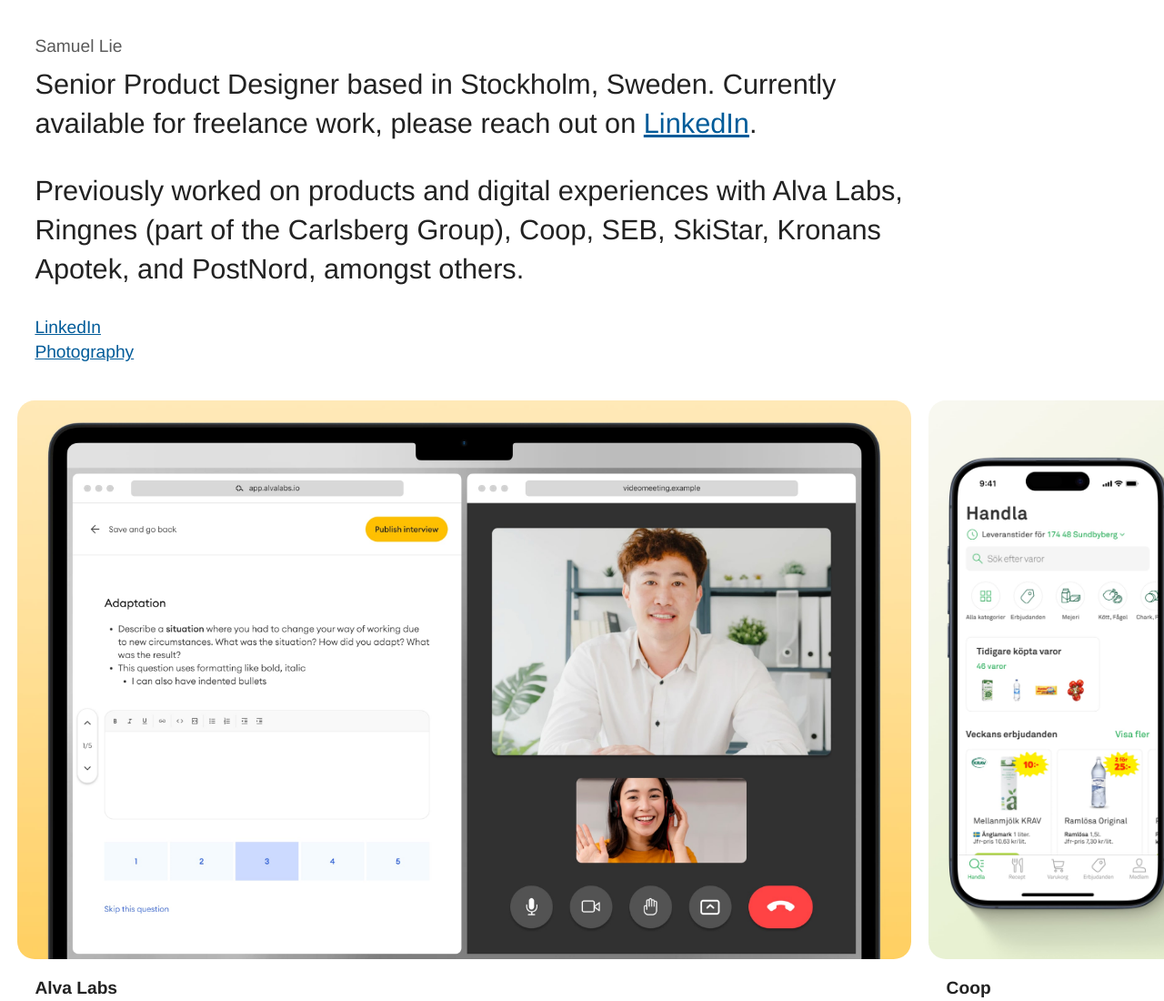
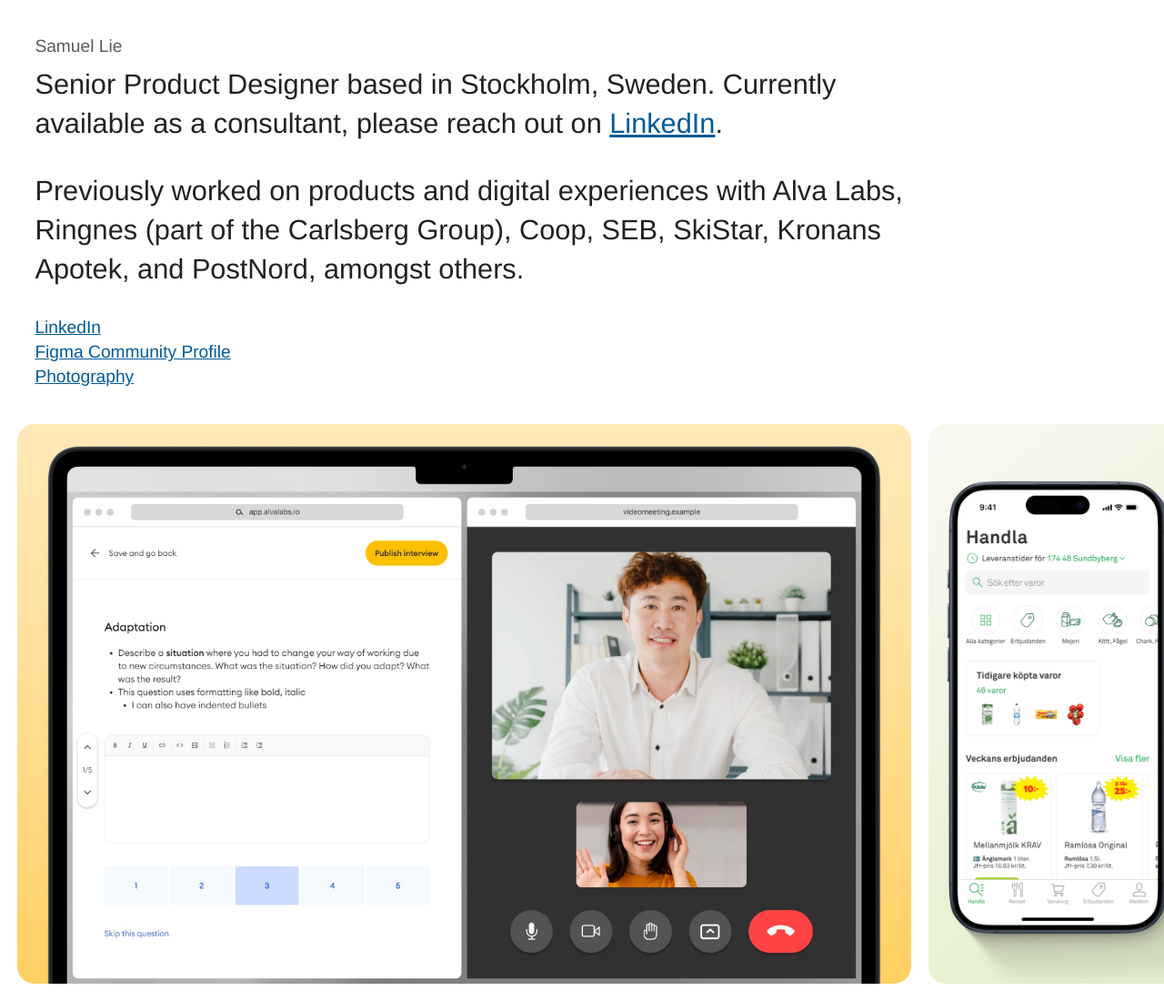
Before and after one commit to frystpingvin/website-2023, a plain HTML site: page index.html in a window 1280 px wide. Shown: the top 1100 px of the page at 91% size. Drawn offline with Linux system fonts and the light colour scheme.

Commit message:
Update index.html

```diff
--- a/index.html
+++ b/index.html
@@ -22,10 +22,11 @@
 
   <div class="about">
     <h1 class="name">Samuel Lie</h1>
-    <p class="description">Senior Product Designer based in Stockholm, Sweden. Currently available for freelance work, please reach out on <a href="https://www.linkedin.com/in/samueleriklie">LinkedIn</a>.</p>
+    <p class="description">Senior Product Designer based in Stockholm, Sweden. Currently available as a consultant, please reach out on <a href="https://www.linkedin.com/in/samueleriklie">LinkedIn</a>.</p>
     <p class="description">Previously worked on products and digital experiences with Alva Labs, Ringnes (part of the Carlsberg Group), Coop, SEB, SkiStar, Kronans Apotek, and PostNord, amongst others.</p>
     <ul class="no-list-style">
       <li><a href="https://www.linkedin.com/in/samuel-lie-769a29a1/">LinkedIn</a></li>
+      <li><a href="https://www.figma.com/@samuellie">Figma Community Profile</a></li>
       <li><a href="https://glass.photo/samuellie">Photography</a></li>
     </ul>
   </div>
```
